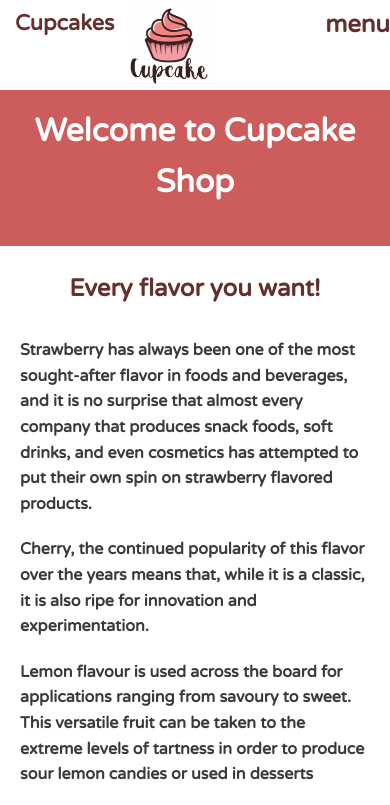
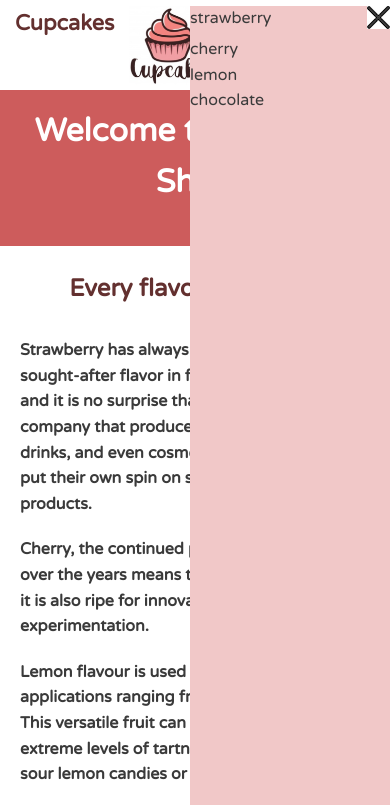
Before and after one commit to tanyachuang94/remote-assignments, a plain HTML site: page Week-2/Assignment-4/index.html in a window 390 px wide. Both pictures are taken after a click on the element "menu". Shown: the top 805 px of the page. Drawn offline with Linux system fonts and the light colour scheme.

Commit message:
Request 2: Click to Show/Close Menu Done

```diff
--- a/Week-2/Assignment-4/action.js
+++ b/Week-2/Assignment-4/action.js
@@ -1,6 +1,7 @@
 
 const welcome = document.querySelector(".welcome");
 const menu = document.querySelector(".menu");
+const icon = document.querySelector(".icon");
 const fixed = document.querySelector(".fixed");
 
 welcome.addEventListener("click", () => {
@@ -8,9 +9,9 @@ welcome.addEventListener("click", () => {
 });
 
 menu.addEventListener("click", () => {
-    if (fixed.style.display == 'none') {
-        fixed.style.display = 'block';
-      } else {
-        fixed.style.display = 'none';
-      }
+    fixed.style.display = 'block';
   });
+
+icon.addEventListener("click", () => {
+    fixed.style.display = 'none';
+  });
--- a/Week-2/Assignment-4/css/flexbox.css
+++ b/Week-2/Assignment-4/css/flexbox.css
@@ -12,6 +12,11 @@
         display: flex;
         flex-wrap: wrap;
         flex-direction: row;
+    }
+    .top-nav {
+      display: flex;
+      flex-wrap: wrap;
+      justify-content: space-between;
     }
 
     .main-nav {
--- a/Week-2/Assignment-4/index.html
+++ b/Week-2/Assignment-4/index.html
@@ -23,7 +23,10 @@
 		</ul>
 		<div class="fixed">
 			<ul class="fixednav">
+				<div class="top-nav">
 				<li>strawberry</li>
+				<li><img class="icon" src="img/icon_close.jpeg" alt="icon"></li>
+				</div>
 				<li>cherry</li>
 				<li>lemon</li>
 				<li>chocolate</li>
```
Also changed, not shown: Week-2/Assignment-4/img/icon_close.jpeg (added).
